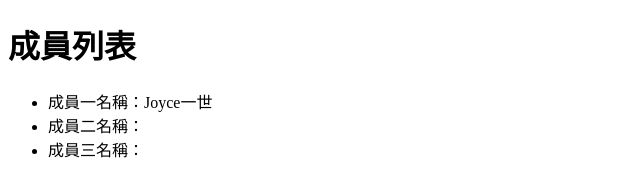
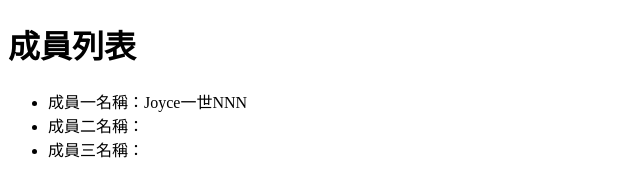
Before and after one commit to hsuchiashih/git_mission4, a plain HTML site: page index.html in a window 1280 px wide. Shown: the full height of the page, 0-640 px from the left. Drawn offline with Linux system fonts and the light colour scheme.

Commit message:
修改成員一名稱

```diff
--- a/index.html
+++ b/index.html
@@ -8,7 +8,7 @@
 <body>
     <h1>成員列表</h1>
     <ul>
-        <li>成員一名稱：Joyce一世</li>
+        <li>成員一名稱：Joyce一世NNN</li>
         <li>成員二名稱：</li>
         <li>成員三名稱：</li>
     </ul>
```
